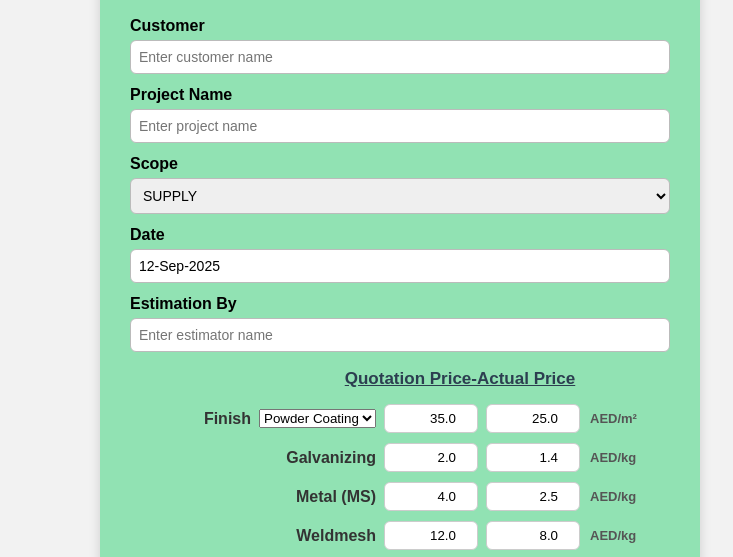
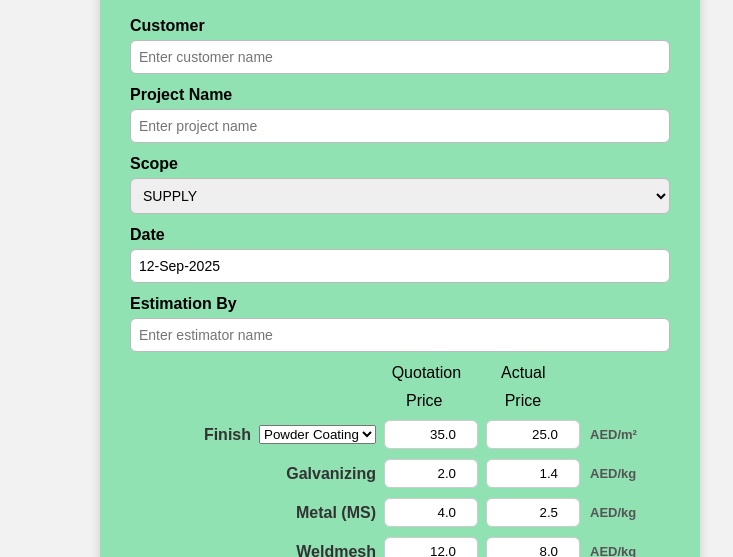
Before and after one commit to pankajoffice5-ctrl/Weldmesh-System-review-R2, a plain HTML site: page burried_single_crank_page-1.html in a window 1280 px wide. Shown: the part 239-796 px from the top of the page, without its empty margins (240-973 px from the left). Drawn offline with nearby package versions, Linux system fonts and the light colour scheme.

Commit message:
Add files via upload

```diff
--- a/burried_single_crank_page-1.html
+++ b/burried_single_crank_page-1.html
@@ -44,8 +44,17 @@
             </div>
         </div>
 
-            <div class="summary">
-                <h3>Quotation Price-Actual Price</h3>
+    <div class="summary-item">
+        <td>Quotation&nbsp;&nbsp;&nbsp;&nbsp;&nbsp;&nbsp;&nbsp;&nbsp;&nbsp;Actual
+            &nbsp;&nbsp;&nbsp;&nbsp;&nbsp;&nbsp; &nbsp;&nbsp;&nbsp;&nbsp;&nbsp;&nbsp;&nbsp;&nbsp;&nbsp;&nbsp;&nbsp;</td>
+        </div>
+
+    <div class="summary-item">
+        <td>Price&nbsp;&nbsp;&nbsp;&nbsp;&nbsp;&nbsp;&nbsp;&nbsp;&nbsp;&nbsp;&nbsp;&nbsp;&nbsp;&nbsp;Price
+            &nbsp;&nbsp;&nbsp;&nbsp;&nbsp;&nbsp; &nbsp;&nbsp;&nbsp;&nbsp;&nbsp;&nbsp;&nbsp;&nbsp;&nbsp;&nbsp;&nbsp;&nbsp;</td>
+        </div>
+
+
             <div class="summary-item">
                 <span class="Finish">Finish</span>
             <select id="finish"name="finish">
```
